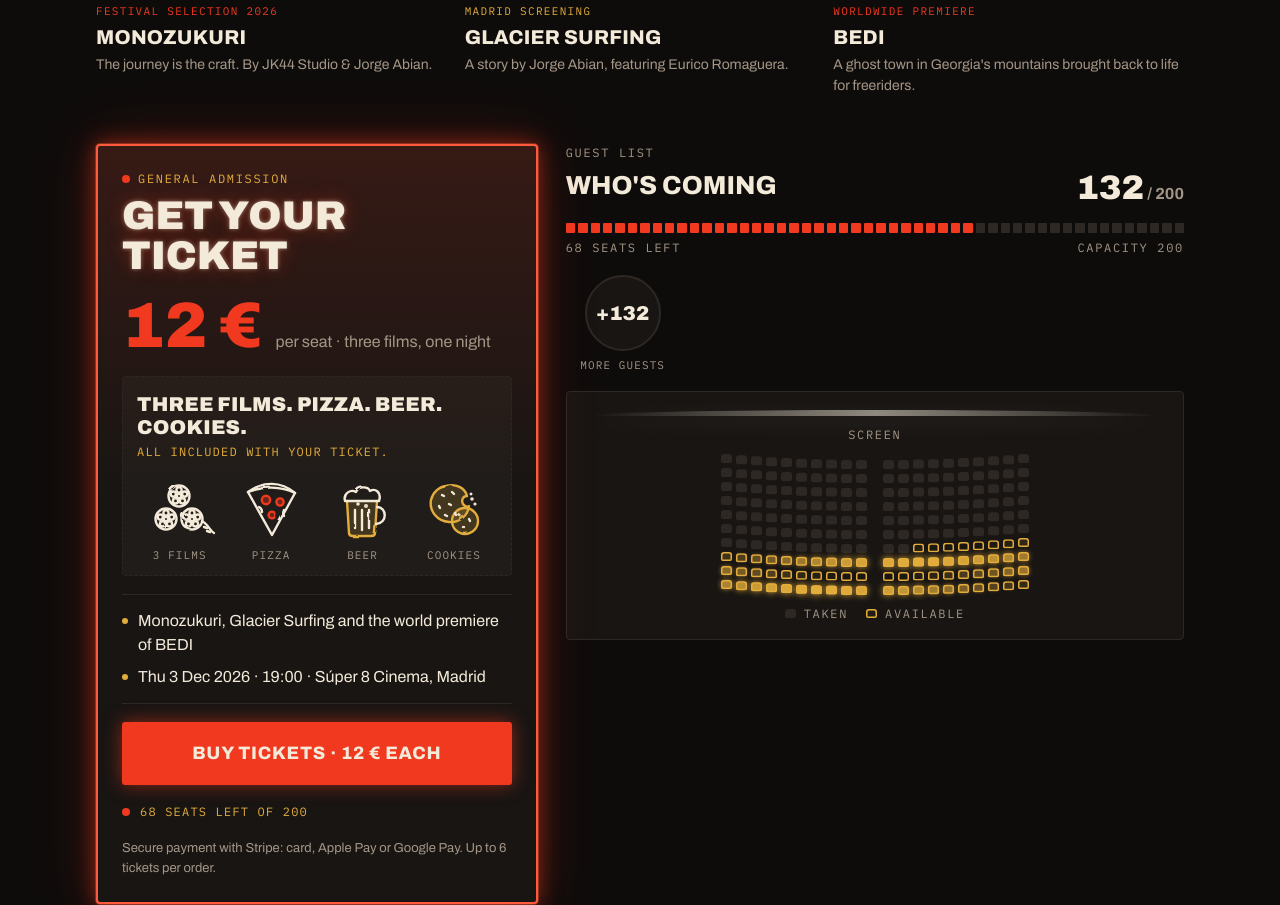
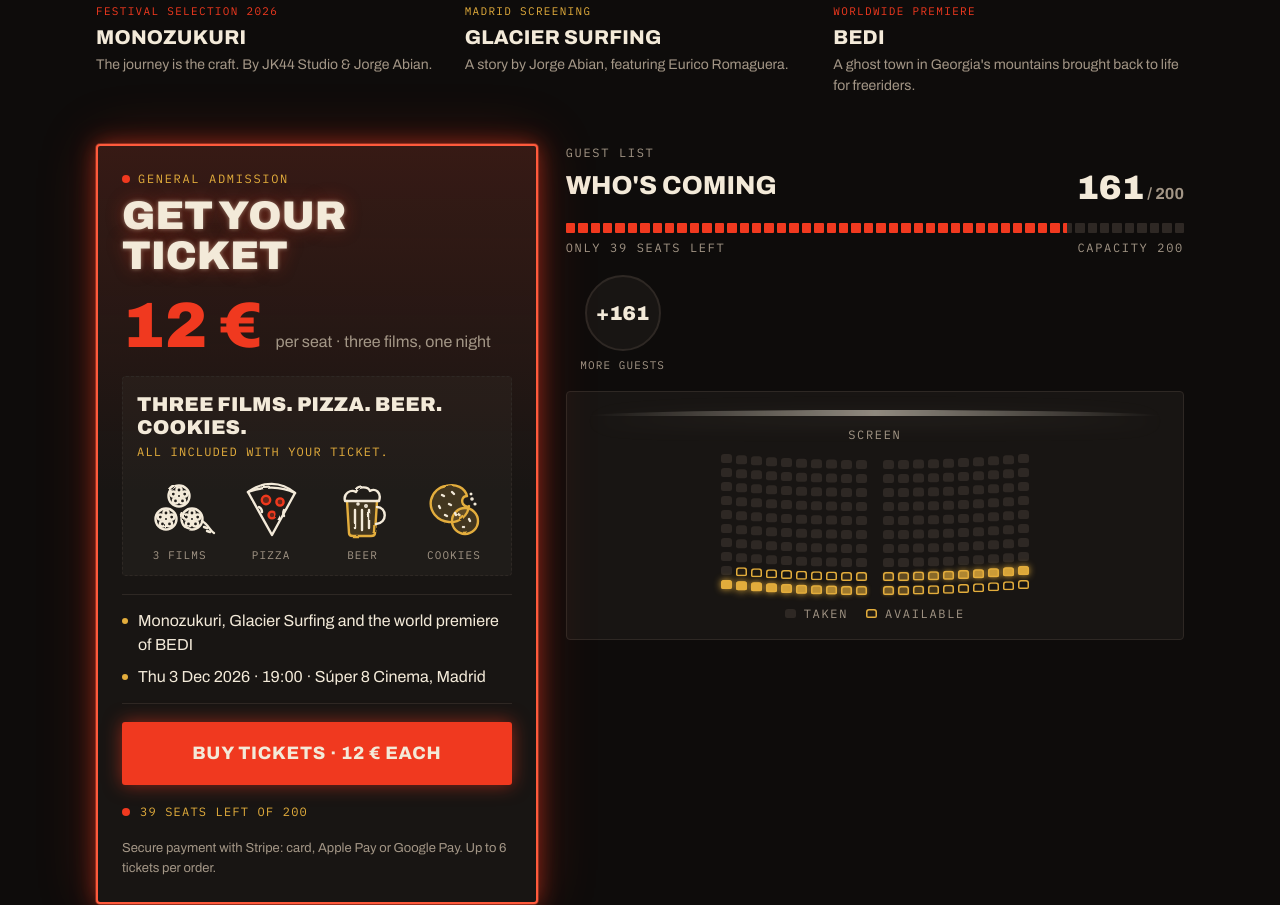
Before and after one commit to jk44studio/cinemanight, a plain HTML site: page tickets/index.html in a window 1280 px wide. Shown: the part 1276-2181 px from the top of the page. Drawn offline with Linux system fonts and the light colour scheme; no server answers; animation ran at ten frames a second.

Commit message:
Tickets page: 161/200 seats taken
Co-Authored-By: Claude Opus 5.5 <noreply@anthropic.com>
Claude-Session: https://claude.ai/code/session_01WLNUb159fRVfuXeeMNHKY9

```diff
--- a/tickets/index.html
+++ b/tickets/index.html
@@ -333,7 +333,7 @@ a.btn.buy { display: block; text-align: center; text-decoration: none; }
         <span>Your seat is booked. See you on Thursday 3 December at 19:00, Súper 8 Cinema, Gran Vía 46.</span>
       </div>
       <a class="btn buy" id="buy" href="https://buy.stripe.com/9B6aEX47B1GhbW80bO7IY00">Buy tickets · 12 € each</a>
-      <div class="urgency"><i></i><span><span id="seats-left">68</span> seats left of 200</span></div>
+      <div class="urgency"><i></i><span><span id="seats-left">39</span> seats left of 200</span></div>
       <p class="msg" id="buymsg" role="status"></p>
       <p class="fine">Secure payment with Stripe: card, Apple Pay or Google Pay. Up to 6 tickets per order.</p>
     </section>
@@ -341,14 +341,14 @@ a.btn.buy { display: block; text-align: center; text-decoration: none; }
     <section class="house" aria-labelledby="house-h">
       <div class="house-head">
         <div style="display:grid;gap:4px"><span class="label">Guest list</span><h2 id="house-h">Who's coming</h2></div>
-        <div class="count"><span id="count">132</span><small> / 200</small></div>
+        <div class="count"><span id="count">161</span><small> / 200</small></div>
       </div>
       <div style="display:grid;gap:6px">
         <div class="meter" id="meter" aria-hidden="true"></div>
-        <div class="meter-cap label"><span id="left">68 seats left</span><span>Capacity 200</span></div>
+        <div class="meter-cap label"><span id="left">Only 39 seats left</span><span>Capacity 200</span></div>
       </div>
       <ul class="guests" id="guests"></ul>
-      <div class="seats" aria-label="Seat map: 132 of 200 seats taken">
+      <div class="seats" aria-label="Seat map: 161 of 200 seats taken">
         <div class="screen" aria-hidden="true"></div>
         <span class="label screen-label">Screen</span>
         <div class="seatmap" id="seatmap" aria-hidden="true"></div>
@@ -374,6 +374,6 @@ a.btn.buy { display: block; text-align: center; text-decoration: none; }
 </div>
 
 <script src="../config.js?v=20261105b"></script>
-<script src="tickets.js?v=20261105c"></script>
+<script src="tickets.js?v=20261107a"></script>
 </body>
 </html>
--- a/tickets/tickets.js
+++ b/tickets/tickets.js
@@ -1,6 +1,6 @@
 (() => {
   const CAP = 200;
-  const RESERVED = 132;        // seats taken (set by JK44)
+  const RESERVED = 161;        // seats taken (set by JK44)
   const FACES = 20;            // real guest photos shown on the wall: the first 20 to sign up
   const CFG = window.RSVP_CONFIG || {};
   const $ = id => document.getElementById(id);
```
